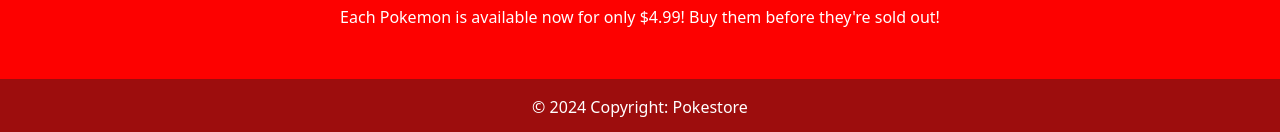
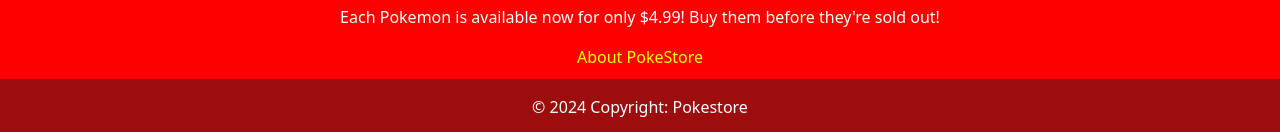
Before and after one commit to renfunny/PokeStore, a plain HTML site: page index.html in a window 1280 px wide. Shown: the part 819-951 px from the top of the page. Drawn offline with nearby package versions, Linux system fonts and the light colour scheme; no server answers.

Commit message:
Add files via upload

```diff
--- a/index.html
+++ b/index.html
@@ -89,11 +89,13 @@
         />
       </div>
       <div class="footContainer">
+
         <h1 id="footheader">PokeStore</h1>
         <p id="footParagraph">
           Each Pokemon is available now for only $4.99! Buy them before they're
           sold out!
         </p>
+        <a style="text-align:center; color:yellow;" href="./assets/aboutUs.html">About PokeStore</a>
       </div>
       <div
         class="text-center text-white p-3"
```
